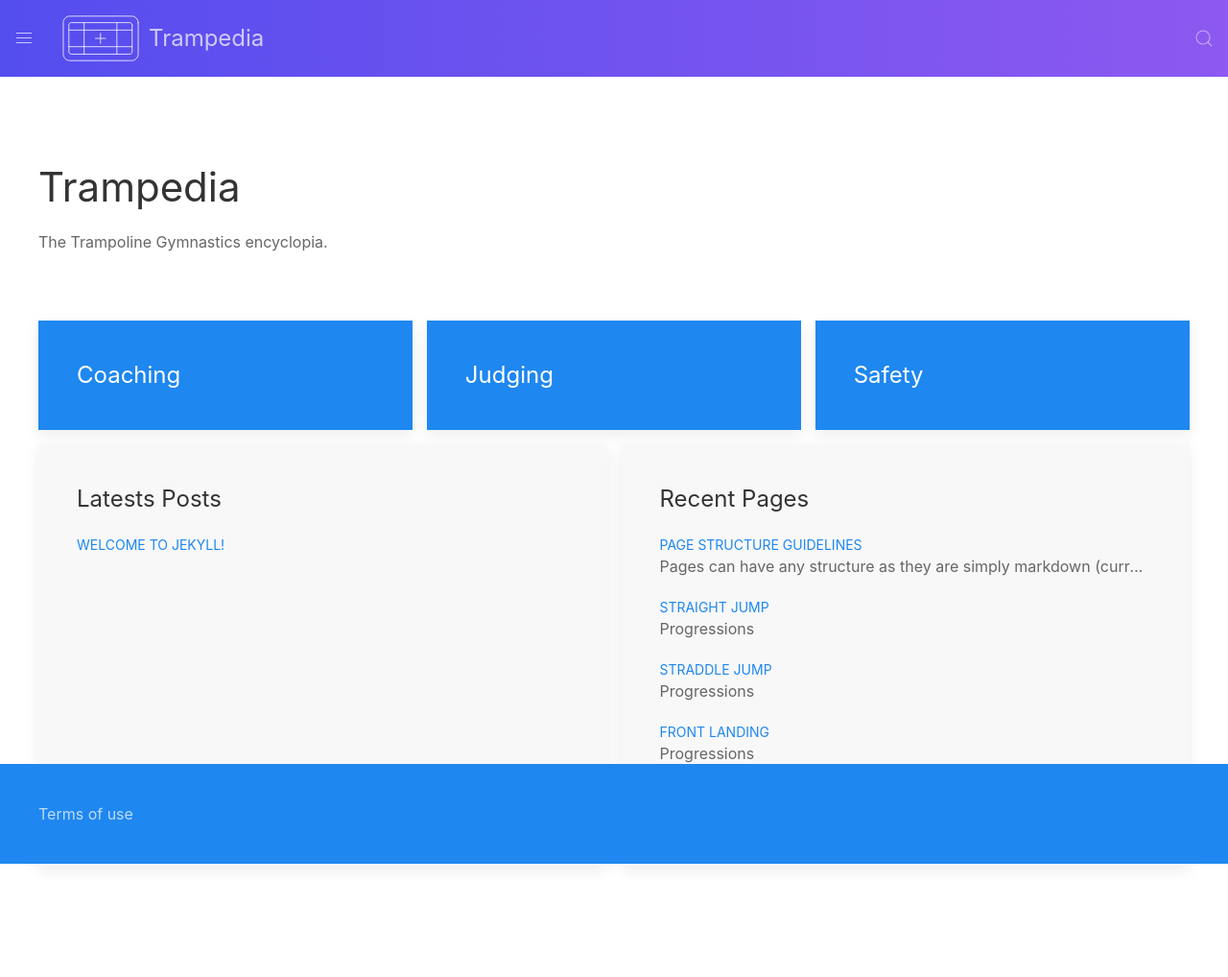
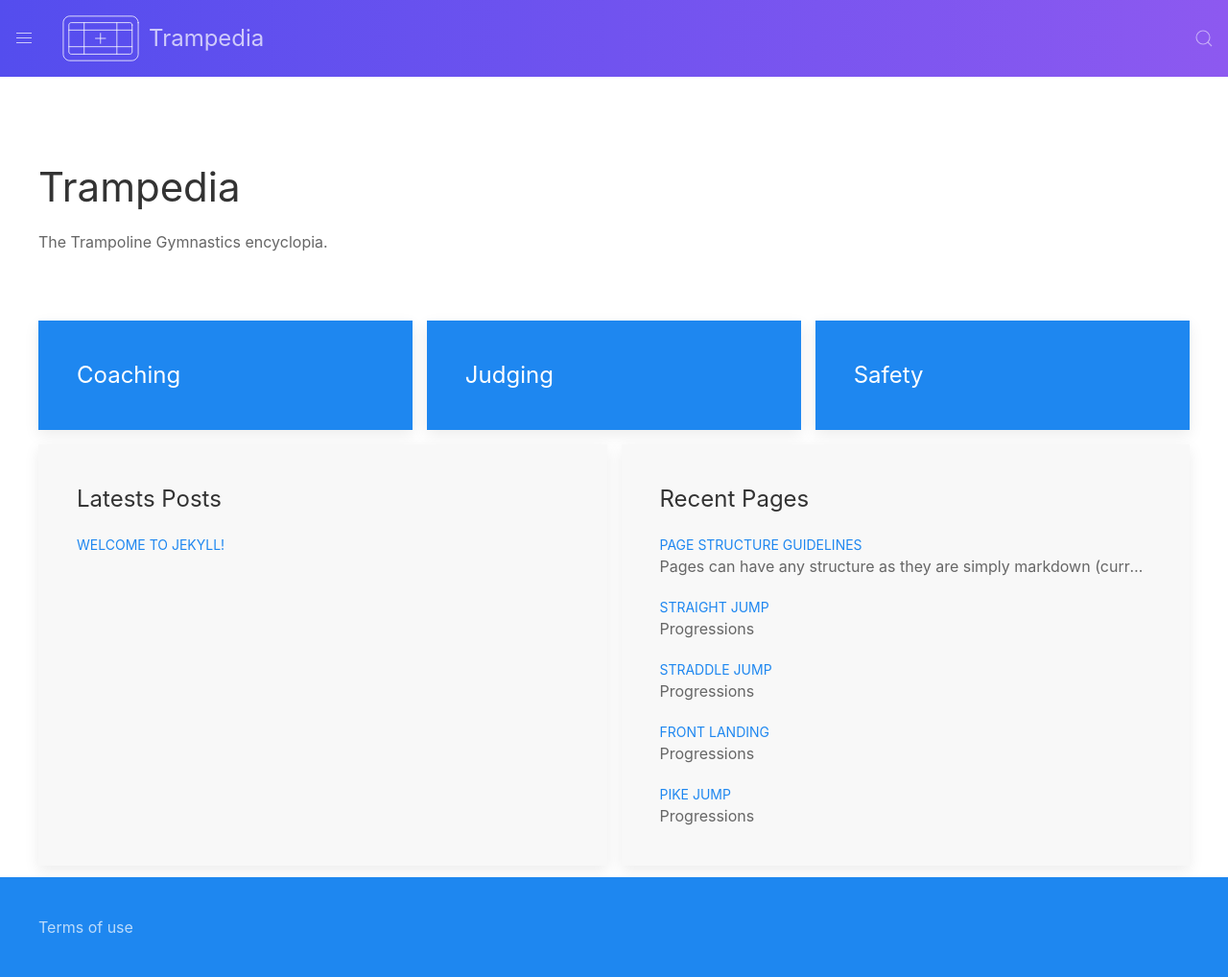
Before and after one commit to e-compton/trampedia, a Jekyll site: the page built from index.md, in a window 1280 px wide. Shown: the whole page at 96% size. Built offline with Jekyll 4.4.1, drawn with Linux system fonts in a browser that asks for light colours; nearby versions of some CDN libraries; comment, search, counter and statistics services are not loaded; our own code applies the rules of GitHub Pages for plain Markdown files; before the commit the page ends 922 px from its top, so only the background shows below that.

Commit message:
fix footer

```diff
--- a/_includes/footer.html
+++ b/_includes/footer.html
@@ -1,5 +1,5 @@
+</div>
+<!-- Closing offcanvas -->
 <footer class="uk-width-1-1 uk-background-primary uk-padding uk-light">
   <a class="uk-link-text" href="/terms-of-use.html">Terms of use</a>
 </footer>
-</div>
-<!-- Closing offcanvas -->
--- a/_includes/head.html
+++ b/_includes/head.html
@@ -1,5 +1,5 @@
 <title>{{ site.title }}</title>
-<link href="/assets/favicon.ico" rel="icon" type="image/x-icon">
+<link href="/assets/trampoline-bed-minimal-rounded.png" rel="icon" type="image/x-icon">
 <link href="/css/main.css" rel="stylesheet">
 
 <script src="https://ajax.googleapis.com/ajax/libs/jquery/3.2.1/jquery.min.js"></script>
--- a/_layouts/home.html
+++ b/_layouts/home.html
@@ -50,7 +50,7 @@
         <div class="uk-card uk-card-default uk-card-body uk-background-muted">
           <h3 class="uk-card-title">Recent Pages</h3>
           <dl class="uk-description-list">
-              {% for page in (site.articles | sort: 'date') limit: 5 %}
+              {% for page in site.articles limit: 5 %}
               <dt>
                   <a href="{{page.url}}" class="fancy-link">{{ page.title }}</a>
               </dt>
--- a/css/main.scss
+++ b/css/main.scss
@@ -3,13 +3,31 @@
 
 @import 'uikit';
 
+html {
+  height: 100%;
+  box-sizing: border-box;
+}
+
+*,
+*:before,
+*:after {
+  box-sizing: inherit;
+}
+
 body {
-    min-width: 250px;
+  position: relative;
+  margin: 0;
+  padding-bottom: 6rem;
+  min-height: 100%;
+  min-width: 250px;
 }
 
 footer {
   position: absolute;
+  right: 0;
   bottom: 0;
+  left: 0;
+  // padding: 1rem;
 }
 
 .full-width {
```
